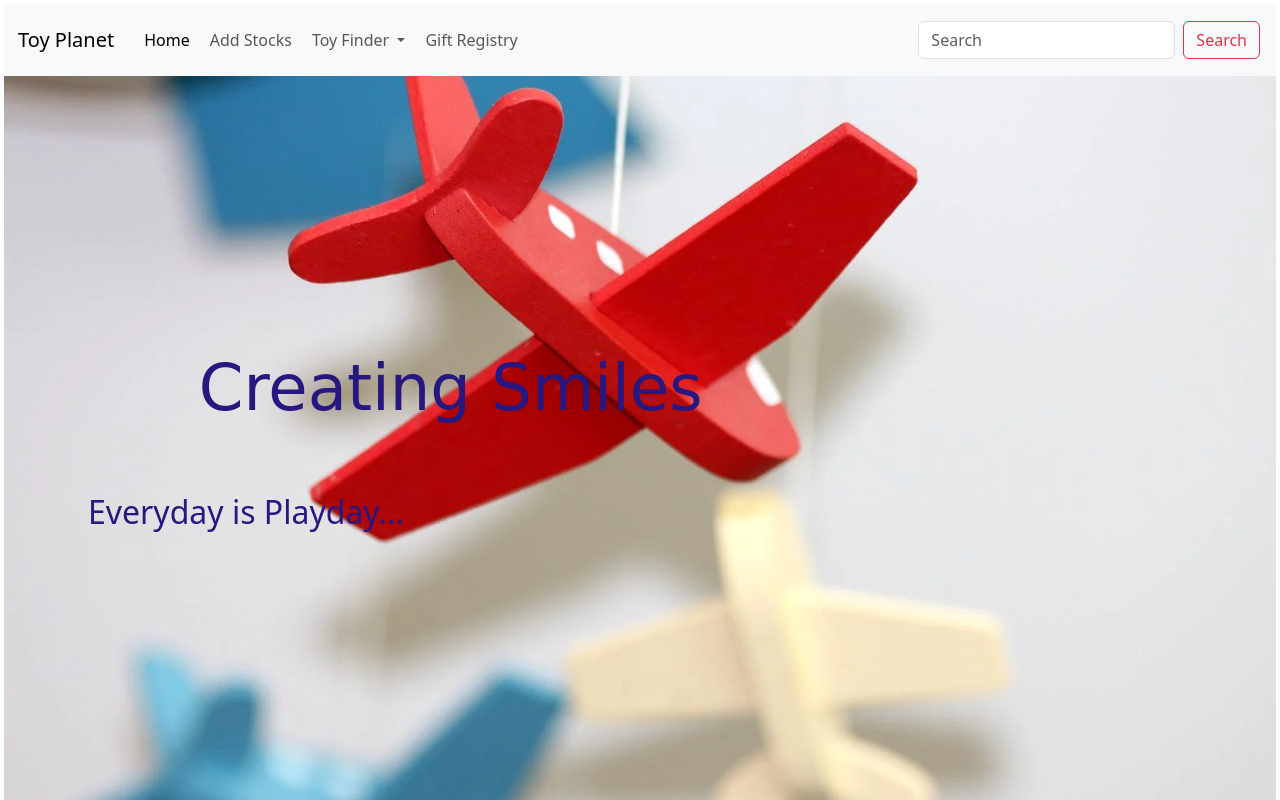
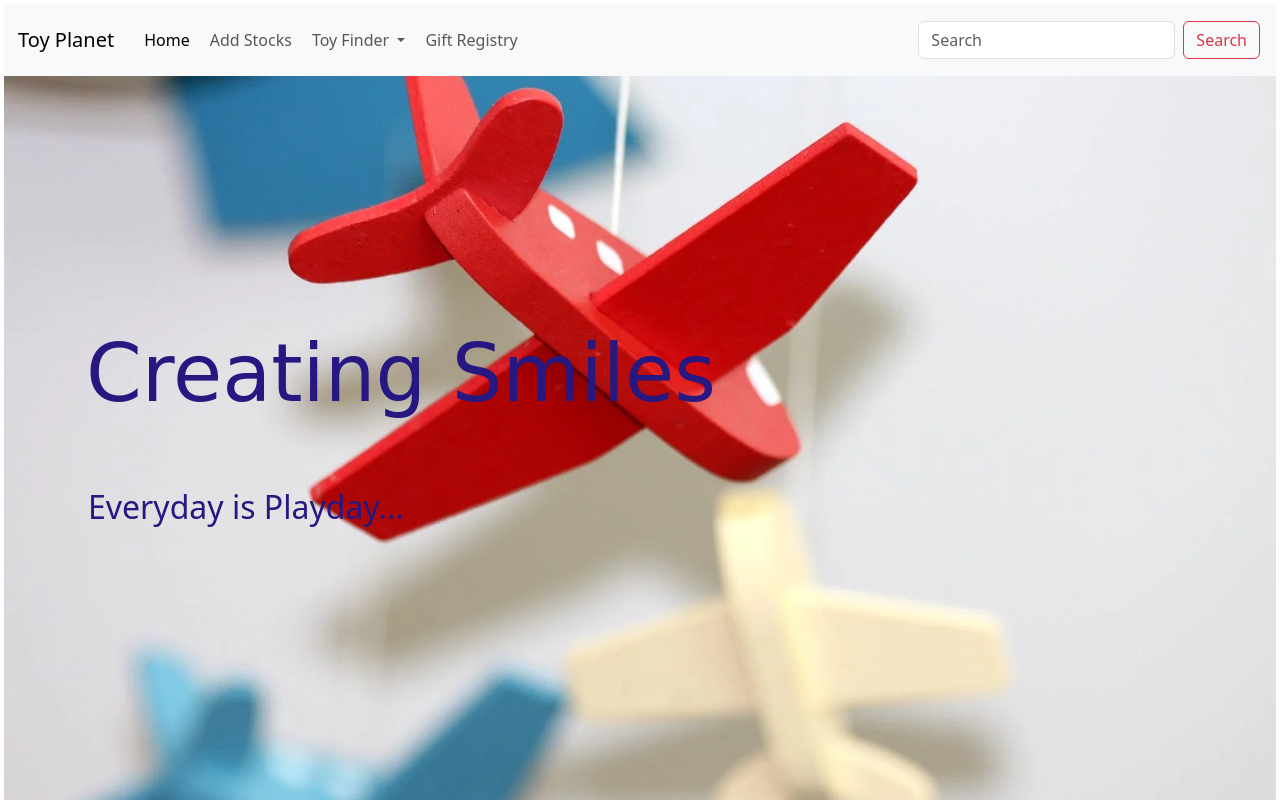
Before and after one commit to haezzlefel/api-activity, a plain HTML site: page index.html in a window 1280 px wide. Shown: the top 800 px of the page. Drawn offline with nearby package versions, Linux system fonts and the light colour scheme.

Commit message:
modified:   index.html 	modified:   style.css

```diff
--- a/style.css
+++ b/style.css
@@ -15,10 +15,10 @@
 
     }
     .main h1{
-        font-size: 4rem;
-        font-weight: 400;
+        font-size: 5rem;
+        font-weight: 500;
         font-display: color  rgb(224, 217, 204);
-        text-align: center;
+        text-align: left;
         text-decoration-color:rgb(212, 209, 203);
         font-family: 'Lobster', cursive;
     }
```
Also changed, not shown: index.html (+1 -1 lines).
